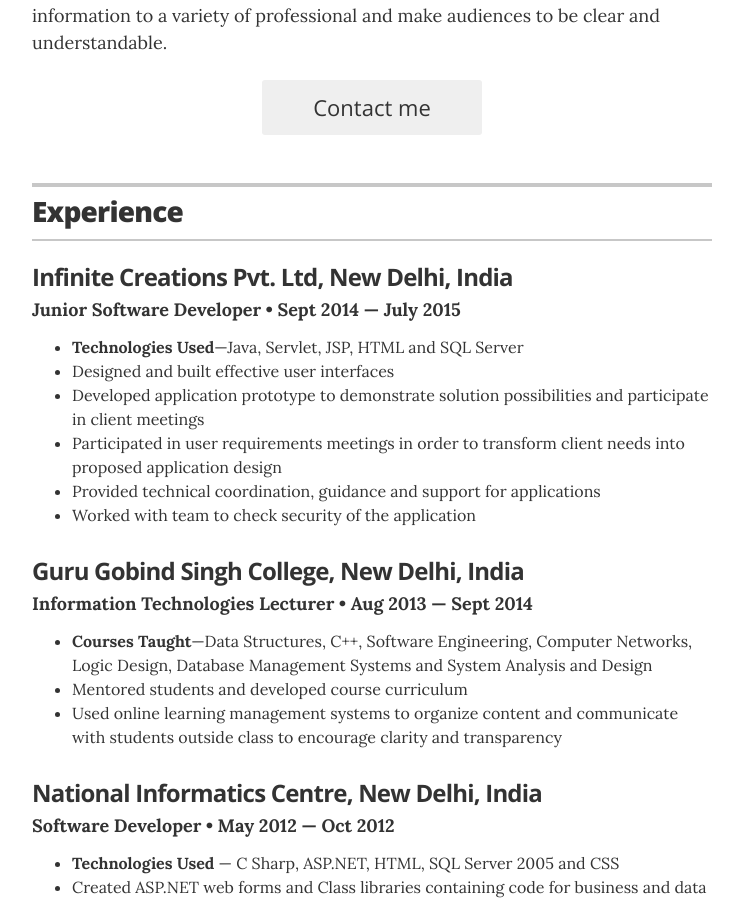
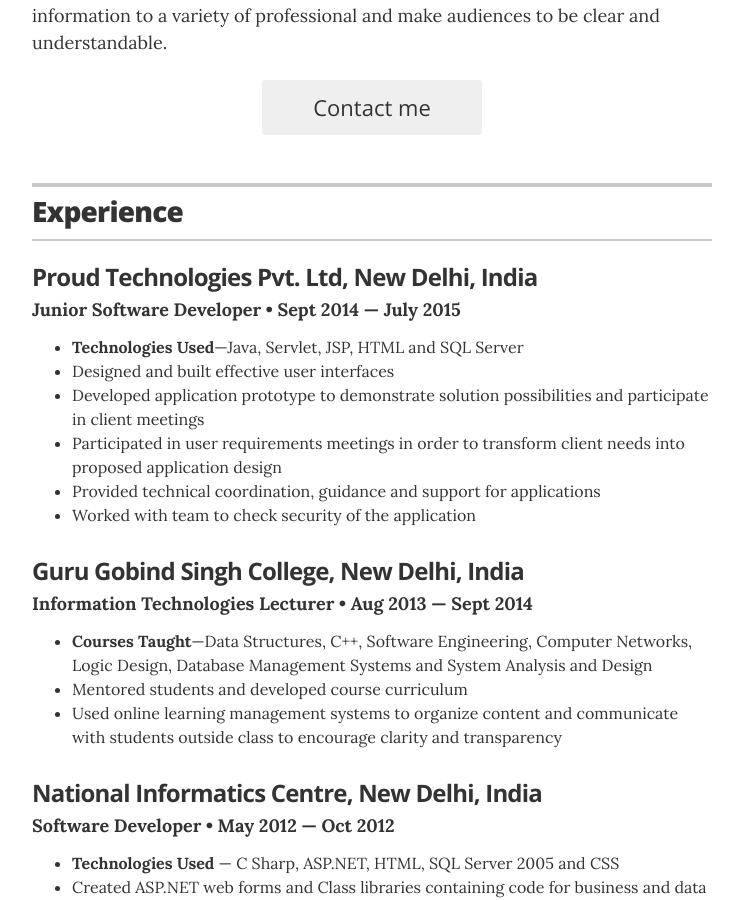
Before and after one commit to kaurgurcharan/kaurgurcharan-Resume, a Jekyll site: the page built from index.html, in a window 1280 px wide and 900 px high, scrolled down 423 px. Shown: the whole window, without its empty margins (268-1011 px from the left). Built offline with Jekyll 4.4.1, drawn with Linux system fonts in a browser that asks for light colours.

Commit message:
Update experience.yml

```diff
--- a/_data/experience.yml
+++ b/_data/experience.yml
@@ -5,7 +5,7 @@
   #summary: 	<ul class="resume-item-list"><li> Controls assigned company funds</li><li>Communicate all questionable transactions to the Manager</li><li>Verifies record and witnesses cash amount turned in by associates who have responsibility for cash handling</li><li> Orders, maintains and distributes change according to branch needs</li><li> Prepares, issues and collects cashier banks and manager change banks</li><li>Orders money from bank</li><li> Prepares bank deposit in accordance with company policies and procedures</li><li> Uses manual or mechanical means to count and verify cashier drops</li><li>Responsible for preparing and maintaining employment records</li></ul>
 
 # Director of Digital Stratgy
-- company: Infinite Creations Pvt. Ltd, New Delhi, India
+- company: Proud Technologies Pvt. Ltd, New Delhi, India
   position: Junior Software Developer
   duration: Sept 2014 &mdash; July 2015
   summary: <ul class="resume-item-list"><li> <b>Technologies Used</b>&mdash;Java, Servlet, JSP, HTML and SQL Server</li><li> Designed and built effective user interfaces</li><li> Developed application prototype to demonstrate solution possibilities and participate in client meetings</li><li> Participated in user requirements meetings in order to transform client needs into proposed application design</li><li> Provided technical coordination, guidance and support for applications</li><li> Worked with team to check security of the application</li></ul>
```
